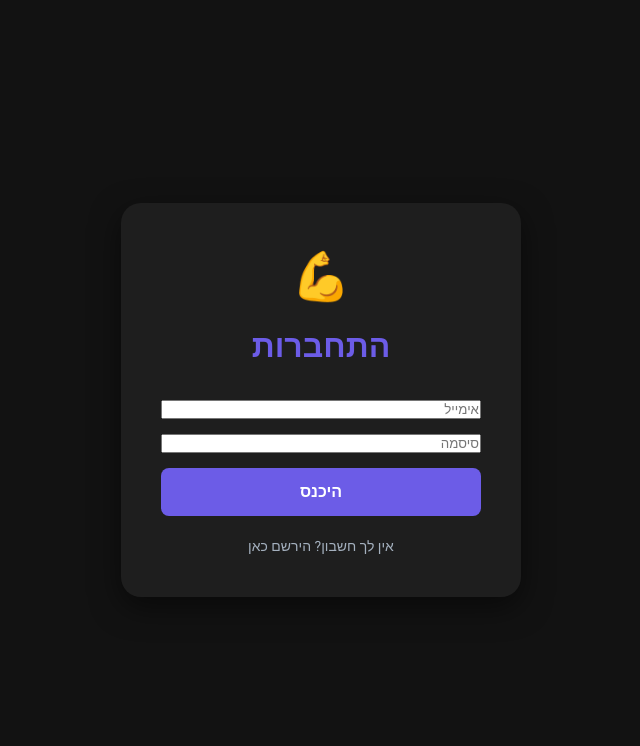
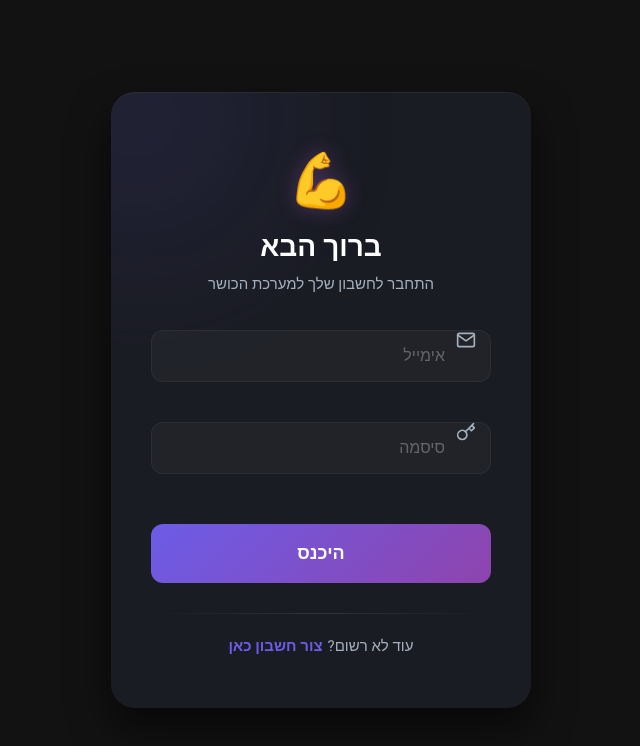
Before and after one commit to lielbetz24-ctrl/fitness-app-ai, a website: page login.html in a window 1280 px wide. Shown: the whole page, without its empty margins (319-959 px from the left). Drawn offline with Linux system fonts and the light colour scheme.

Commit message:
Redesign Auth screen: add modern styling, inputs with icons, and glowing effects

```diff
--- a/login.html
+++ b/login.html
@@ -12,62 +12,185 @@
     <link rel="stylesheet" href="style.css?v=3">
     <link href="https://fonts.googleapis.com/css2?family=Heebo:wght@300;400;600;800&display=swap" rel="stylesheet">
     <style>
+        body {
+            display: flex;
+            align-items: center;
+            justify-content: center;
+            min-height: 100vh;
+            margin: 0;
+            background-color: var(--bg-color, #121418);
+        }
+        .auth-wrapper {
+            width: 100%;
+            padding: 20px;
+            display: flex;
+            justify-content: center;
+            align-items: center;
+        }
         .auth-container {
             width: 100%;
-            max-width: 400px;
-            background-color: var(--card-bg);
-            padding: 40px;
-            border-radius: 20px;
-            box-shadow: 0 10px 30px rgba(0,0,0,0.5);
+            max-width: 420px;
+            background-color: #1a1c23;
+            padding: 50px 40px;
+            border-radius: 24px;
+            box-shadow: 0 20px 40px rgba(0,0,0,0.6), inset 0 1px 0 rgba(255,255,255,0.05);
             text-align: center;
+            position: relative;
+            overflow: hidden;
+        }
+        .auth-container::before {
+            content: '';
+            position: absolute;
+            top: -50px;
+            left: -50px;
+            width: 150px;
+            height: 150px;
+            background: var(--primary-color, #9b59b6);
+            filter: blur(100px);
+            opacity: 0.3;
+            z-index: 0;
+        }
+        .auth-content {
+            position: relative;
+            z-index: 1;
         }
         .auth-logo {
-            font-size: 48px;
-            margin-bottom: 10px;
+            font-size: 54px;
+            margin-bottom: 5px;
+            text-shadow: 0 0 20px rgba(155, 89, 182, 0.4);
         }
         .auth-title {
-            color: var(--primary-color);
-            margin-bottom: 30px;
+            color: #ffffff;
+            font-size: 28px;
+            font-weight: 800;
+            margin-bottom: 5px;
+        }
+        .auth-subtitle {
+            color: var(--text-secondary, #95a5a6);
+            font-size: 15px;
+            margin-bottom: 35px;
         }
         .auth-form {
             display: flex;
             flex-direction: column;
-            gap: 15px;
+            gap: 20px;
         }
-        .auth-form input {
+        .input-group {
+            position: relative;
+            display: flex;
+            align-items: center;
+        }
+        .input-icon {
+            position: absolute;
+            right: 15px;
+            color: var(--text-secondary, #95a5a6);
+            transition: color 0.3s;
+            pointer-events: none;
+        }
+        .input-group input {
             width: 100%;
+            background-color: rgba(255, 255, 255, 0.03);
+            border: 1px solid rgba(255, 255, 255, 0.05);
+            color: #ffffff;
+            padding: 16px 45px 16px 15px;
+            border-radius: 12px;
+            font-size: 16px;
+            transition: all 0.3s ease;
+            outline: none;
+        }
+        .input-group input::placeholder {
+            color: rgba(255, 255, 255, 0.3);
+        }
+        .input-group input:focus {
+            background-color: rgba(255, 255, 255, 0.06);
+            border-color: var(--primary-color, #9b59b6);
+            box-shadow: 0 0 0 4px rgba(155, 89, 182, 0.1);
+        }
+        .input-group input:focus + .input-icon {
+            color: var(--primary-color, #9b59b6);
+        }
+        .auth-btn {
+            background: linear-gradient(135deg, var(--primary-color, #9b59b6), #8e44ad);
+            color: white;
+            border: none;
+            padding: 16px;
+            border-radius: 12px;
+            font-size: 18px;
+            font-weight: 600;
+            cursor: pointer;
+            transition: transform 0.2s, box-shadow 0.2s;
+            margin-top: 10px;
+            font-family: inherit;
+        }
+        .auth-btn:hover {
+            transform: translateY(-2px);
+            box-shadow: 0 8px 20px rgba(155, 89, 182, 0.4);
+        }
+        .auth-btn:active {
+            transform: translateY(0);
+        }
+        .auth-separator {
+            margin: 30px 0 20px;
+            height: 1px;
+            background: linear-gradient(to right, transparent, rgba(255,255,255,0.1), transparent);
         }
         .auth-toggle {
-            margin-top: 20px;
-            color: var(--text-secondary);
-            font-size: 14px;
+            color: var(--text-secondary, #95a5a6);
+            font-size: 15px;
             cursor: pointer;
             transition: color 0.3s;
+            display: inline-block;
+        }
+        .auth-toggle span {
+            color: var(--primary-color, #9b59b6);
+            font-weight: 600;
+            margin-right: 5px;
         }
         .auth-toggle:hover {
-            color: var(--primary-color);
+            color: #ffffff;
         }
         #error-message {
-            color: var(--error-color);
-            margin-top: 15px;
+            color: #ff6b6b;
+            background: rgba(255, 107, 107, 0.1);
+            padding: 10px;
+            border-radius: 8px;
+            margin-top: 20px;
             font-size: 14px;
             display: none;
+        }
+        @media (max-width: 480px) {
+            .auth-container {
+                padding: 40px 25px;
+            }
         }
     </style>
 </head>
 <body>
+    <div class="auth-wrapper">
         <div class="auth-container">
+            <div class="auth-content">
                 <div class="auth-logo">💪</div>
-        <h1 class="auth-title" id="form-title">התחברות</h1>
+                <h1 class="auth-title" id="form-title">ברוך הבא</h1>
+                <p class="auth-subtitle" id="form-subtitle">התחבר לחשבון שלך למערכת הכושר</p>
 
                 <form class="auth-form" id="auth-form">
+                    <div class="input-group">
                         <input type="email" id="email" placeholder="אימייל" required>
+                        <svg class="input-icon" width="20" height="20" viewBox="0 0 24 24" fill="none" stroke="currentColor" stroke-width="2" stroke-linecap="round" stroke-linejoin="round"><path d="M4 4h16c1.1 0 2 .9 2 2v12c0 1.1-.9 2-2 2H4c-1.1 0-2-.9-2-2V6c0-1.1.9-2 2-2z"></path><polyline points="22,6 12,13 2,6"></polyline></svg>
+                    </div>
+                    <div class="input-group">
                         <input type="password" id="password" placeholder="סיסמה" required minlength="6">
-            <button type="submit" class="btn btn-primary" id="submit-btn">היכנס</button>
+                        <svg class="input-icon" width="20" height="20" viewBox="0 0 24 24" fill="none" stroke="currentColor" stroke-width="2" stroke-linecap="round" stroke-linejoin="round"><path d="M21 2l-2 2m-7.61 7.61a5.5 5.5 0 1 1-7.778 7.778 5.5 5.5 0 0 1 7.777-7.777zm0 0L15.5 7.5m0 0l3 3L22 7l-3-3m-3.5 3.5L19 4"></path></svg>
+                    </div>
+                    <button type="submit" class="auth-btn" id="submit-btn">היכנס</button>
                 </form>
 
                 <div id="error-message"></div>
-        <div class="auth-toggle" id="toggle-mode">אין לך חשבון? הירשם כאן</div>
+
+                <div class="auth-separator"></div>
+                <div class="auth-toggle" id="toggle-mode">עוד לא רשום?<span>צור חשבון כאן</span></div>
+            </div>
+        </div>
     </div>
 
     <script src="login.js?v=3"></script>
--- a/login.js
+++ b/login.js
@@ -8,6 +8,7 @@ document.addEventListener('DOMContentLoaded', () => {
     let isLogin = true;
 
     const formTitle = document.getElementById('form-title');
+    const formSubtitle = document.getElementById('form-subtitle');
     const submitBtn = document.getElementById('submit-btn');
     const toggleMode = document.getElementById('toggle-mode');
     const authForm = document.getElementById('auth-form');
@@ -16,13 +17,15 @@ document.addEventListener('DOMContentLoaded', () => {
     toggleMode.addEventListener('click', () => {
         isLogin = !isLogin;
         if (isLogin) {
-            formTitle.textContent = 'התחברות';
+            formTitle.textContent = 'ברוך הבא';
+            formSubtitle.textContent = 'התחבר לחשבון שלך למערכת הכושר';
             submitBtn.textContent = 'היכנס';
-            toggleMode.textContent = 'אין לך חשבון? הירשם כאן';
+            toggleMode.innerHTML = 'עוד לא רשום?<span>צור חשבון כאן</span>';
         } else {
-            formTitle.textContent = 'הרשמה';
-            submitBtn.textContent = 'צור חשבון';
-            toggleMode.textContent = 'כבר יש לך חשבון? היכנס כאן';
+            formTitle.textContent = 'צור חשבון חדש';
+            formSubtitle.textContent = 'הירשם והתחל לבנות את תוכנית האימונים שלך';
+            submitBtn.textContent = 'הרשם עכשיו';
+            toggleMode.innerHTML = 'כבר יש לך חשבון?<span>היכנס כאן</span>';
         }
         errorMessage.style.display = 'none';
     });
```
Lines whose indentation alone changed are shown as unchanged.
